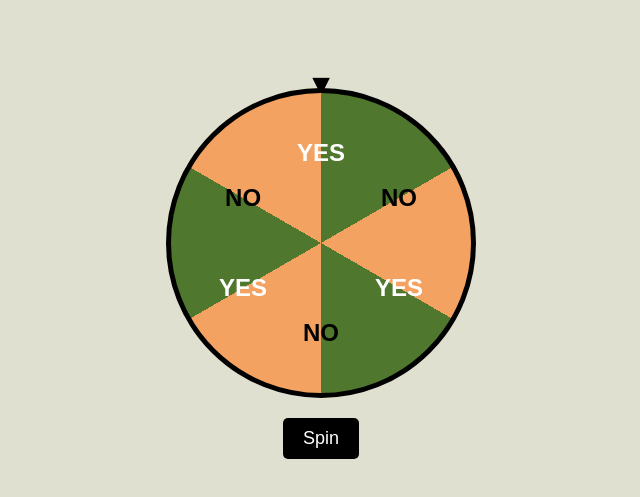
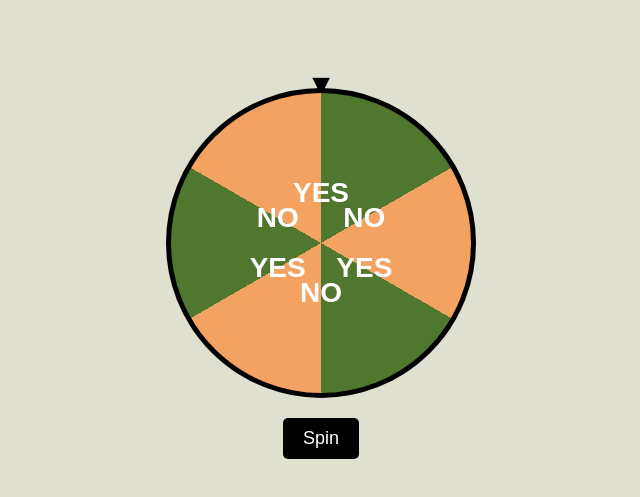
Before and after one commit to malorieiovino/yes-no-wheel, a plain HTML site: page index.html in a window 1280 px wide. Shown: the part 135-632 px from the top of the page, without its empty margins (319-959 px from the left). Drawn offline with Linux system fonts and the light colour scheme.

Commit message:
Update index.html

```diff
--- a/index.html
+++ b/index.html
@@ -49,17 +49,17 @@
             display: flex;
             align-items: center;
             justify-content: center;
-            font-size: 24px;
+            font-size: 28px;
             font-weight: bold;
             color: white;
             text-transform: uppercase;
         }
-        .yes-text { transform: rotate(30deg) translate(90px) rotate(-30deg); color: white; }
-        .no-text { transform: rotate(90deg) translate(90px) rotate(-90deg); color: black; }
-        .yes-text2 { transform: rotate(150deg) translate(90px) rotate(-150deg); color: white; }
-        .no-text2 { transform: rotate(210deg) translate(90px) rotate(-210deg); color: black; }
-        .yes-text3 { transform: rotate(270deg) translate(90px) rotate(-270deg); color: white; }
-        .no-text3 { transform: rotate(330deg) translate(90px) rotate(-330deg); color: black; }
+        .yes-text { transform: rotate(30deg) translate(50px) rotate(-30deg); }
+        .no-text { transform: rotate(90deg) translate(50px) rotate(-90deg); }
+        .yes-text2 { transform: rotate(150deg) translate(50px) rotate(-150deg); }
+        .no-text2 { transform: rotate(210deg) translate(50px) rotate(-210deg); }
+        .yes-text3 { transform: rotate(270deg) translate(50px) rotate(-270deg); }
+        .no-text3 { transform: rotate(330deg) translate(50px) rotate(-330deg); }
         button {
             margin-top: 20px;
             padding: 10px 20px;
```
